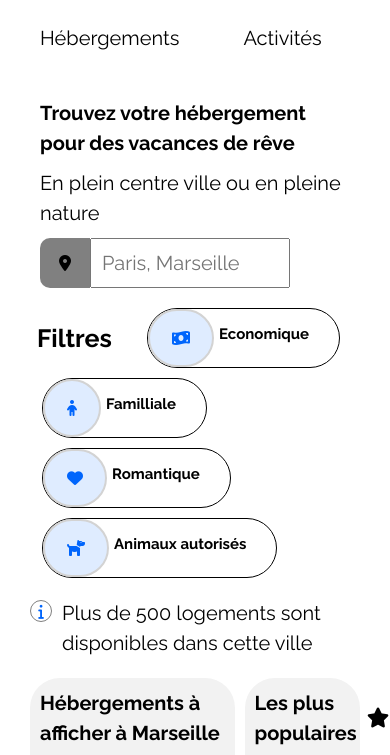
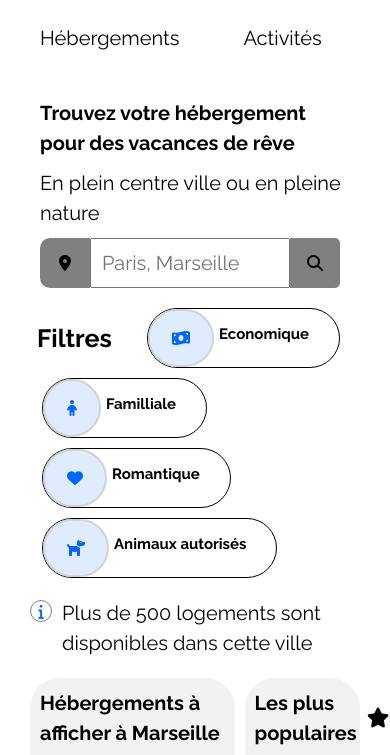
Before and after one commit to San100Ferrari/Booki, a plain HTML site: page index.html in a window 390 px wide. Shown: the part 69-824 px from the top of the page. Drawn offline with Linux system fonts and the light colour scheme.

Commit message:
end of start 768

```diff
--- a/index.html
+++ b/index.html
@@ -29,6 +29,7 @@
                     <i class="fas fa-map-marker-alt"></i></a>
                 <input type="text" placeholder="Paris, Marseille">
                 <button class="btnh" type="submit" style="cursor:pointer;"><a href="#">Rechercher</a></button>
+                <a href="#"></a><i class="fa-solid fa-magnifying-glass btnhl"></i></a>
             </div>
             <div class="filter">
                 <p class="pfilter"><strong>Filtres</strong></p>
--- a/style.css
+++ b/style.css
@@ -97,6 +97,10 @@ nav a:hover {
     border: none;
     font-size: 20px;
     border-radius: 0 10px 10px 0;
+}
+
+.btnhl {
+    display: none;
 }
 
 .filter {
@@ -526,4 +530,12 @@ nav a:hover {
     .btnh {
         display: none;
     }
+    .btnhl {
+        display: block;
+        width: 20px;
+    }
+    .search .btnhl {
+        border-radius: 0 10% 10% 0;
+    }
+    /*heber & pop-----------------------------------------------------*/
 }
```
